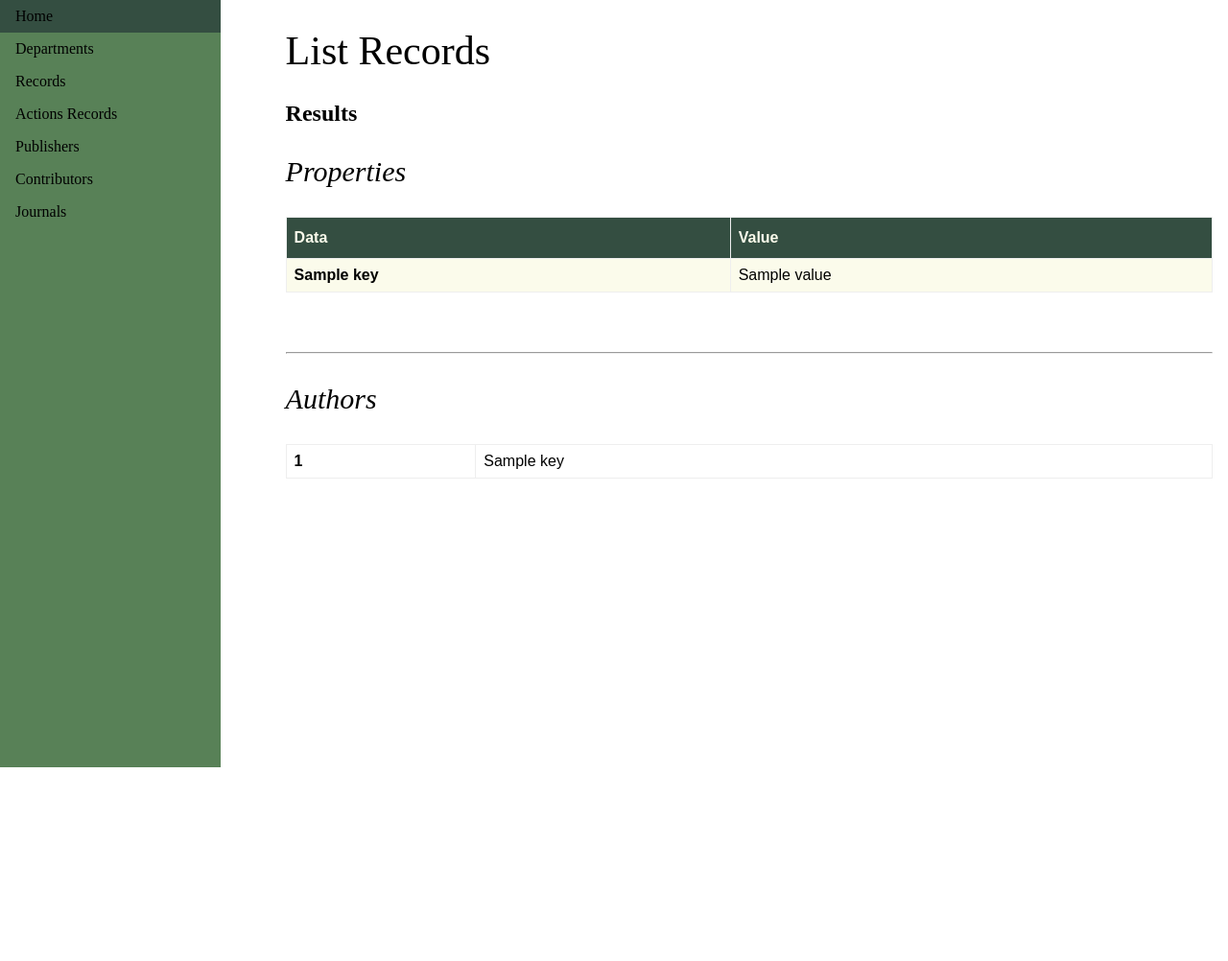
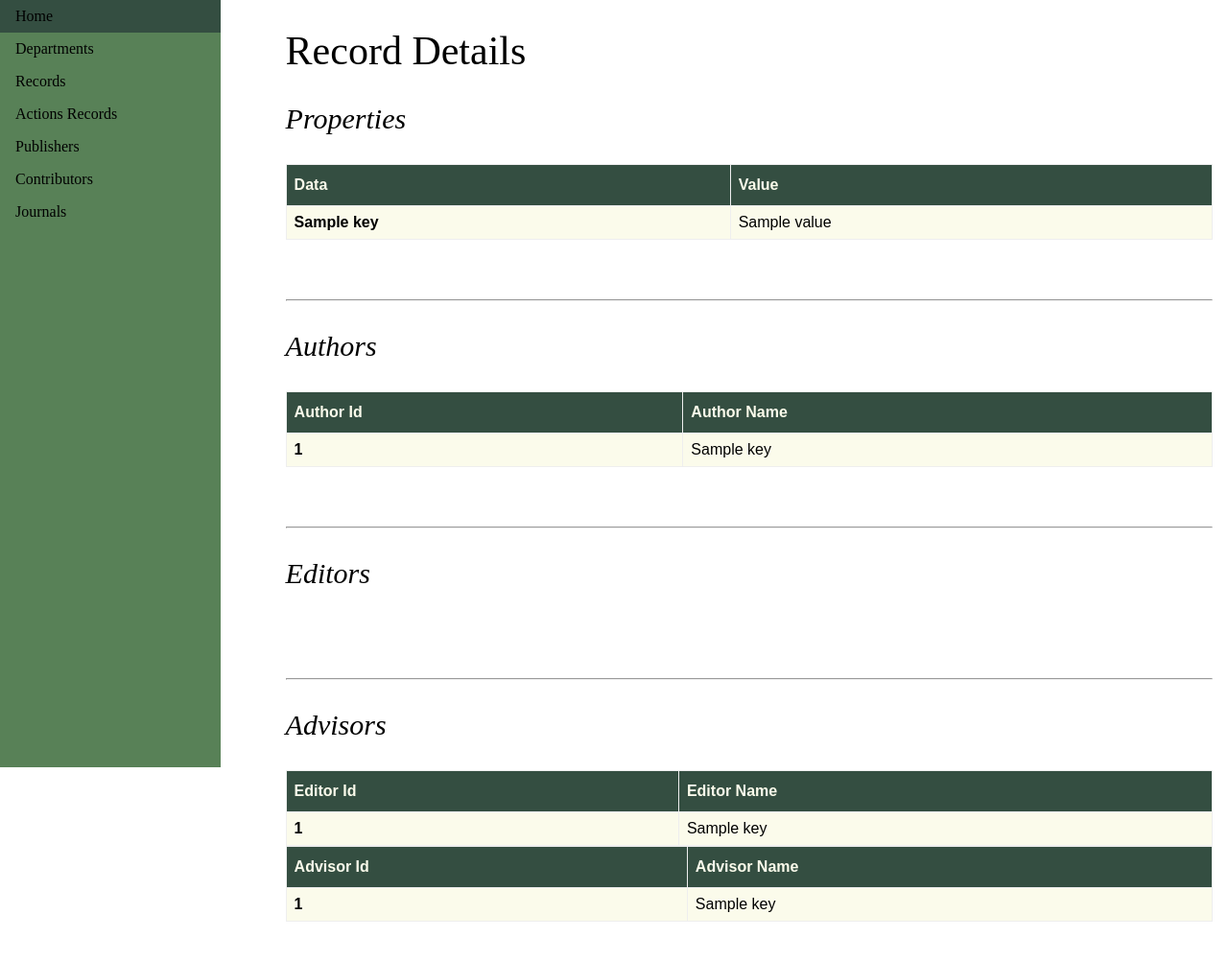
Before and after one commit to DBarbosa15987/RPCW2024, a Flask app: template Projeto2024/repositorium/templates/record.html in a window 1280 px wide. Shown: the part 52-1054 px from the top of the page at 96% size. Run offline with Flask 3, Linux system fonts and the light colour scheme; the template is opened without the code that fills it: most values are stand-ins (such as "Sample title", 1, 10 or a date in 2020); some web fonts are replaced.

Commit message:
Routing dos filtros a funcionar

```diff
--- a/Projeto2024/repositorium/app.py
+++ b/Projeto2024/repositorium/app.py
@@ -18,6 +18,14 @@
 reset = True
 
 current_route = ""
+current_filter_route = ""
+
+def filter_switch():
+    global current_route, current_filter_route
+    if current_route == "/listRecords":
+        current_filter_route = "listRecords"
+    elif current_route == "/actionsRecords":
+        current_filter_route = "actionsRecords"
 
 def sparql_get_query(query):
     sparql = SPARQLWrapper(graphdb_endpoint)
@@ -38,7 +46,7 @@
     pass
 
 def listRecordsGET( page_to_render = 'listRecords.html'):
-    global limit
+    global limit, current_filter_route
     query = f"""
     PREFIX : {prefix}
 SELECT * WHERE {{
@@ -91,12 +99,15 @@
                     curr['names'] = [(r['name'],id)]
         data.append(curr)
         count = countResult[0].get('count')
-        return render_template(page_to_render, listRecords=data, page = page, count=count)
+
+        filter_switch()
+
+        return render_template(page_to_render, listRecords=data, page = page, count=count, filter_route=current_filter_route)
     else:
         return render_template(page_to_render, data=[])
 
 
-def listRecordsPOST(form):
+def listRecordsPOST(form, page_to_render = 'listRecords.html'):
     record_id = form.get('recordId')
     title = form.get('title')
     contributor = form.get('contributor')
@@ -188,9 +199,12 @@
 
         data.append(curr)
 
-        return render_template('actions_records.html', listRecords=data)
+        filter_switch()
+        print(f"{current_route} - {current_filter_route}")
+
+        return render_template(page_to_render, listRecords=data, fr = current_filter_route)
     else:
-        return render_template('actions_records.html', data=[])
+        return render_template(page_to_render, data=[])
 
 
 def getRecordById(id):
@@ -373,7 +387,6 @@
 
         return render_template('record.html', data=data)
     else:
-
         return render_template('empty.html', data=[])
 
 #/recordDelete/${recordId}
@@ -665,12 +678,11 @@
 @app.route("/actionsRecords",methods={'GET','POST'})
 def actionsRecords():
     global current_route, page
+    current_route = "/actionsRecords"
     if request.method == 'GET':
-        current_route = "/actionsRecords"
         return listRecordsGET(page_to_render='actions_records.html')
     elif request.method == 'POST':
-        return listRecordsPOST(request.form)
-
+        return listRecordsPOST(request.form, page_to_render='actions_records.html')
 
 @app.route('/')
 def index():
--- a/Projeto2024/repositorium/static/styles/filters.css
+++ b/Projeto2024/repositorium/static/styles/filters.css
@@ -76,5 +76,5 @@
 }
 
 .filters .input-group input[type="submit"]:active {
-    background-color: #004494;
+    background-color: var(--colorSix);
 }
--- a/Projeto2024/repositorium/templates/empty.html
+++ b/Projeto2024/repositorium/templates/empty.html
@@ -13,6 +13,8 @@
     <div class="sidebar">
         {% include 'sidebar.html' %}
     </div>
-    <p>Sucks to be you. There is no info. Go back.</p>
+    <div class="content">
+        <p>Sucks to be you. There is no info. Go back.</p>
+    </div>
 </body>
 </html>
--- a/Projeto2024/repositorium/templates/filters.html
+++ b/Projeto2024/repositorium/templates/filters.html
@@ -1,5 +1,7 @@
 <h2>Filters</h2>
-<form class="form_filters" action="actionsRecords" method="post">
+<p>{{filter_route}}</p>
+<form class="form_filters" action="{{filter_route}}" method="post">
+    <!--"actionsRecords" -->
     <div class="input-group recordId">
         <label for="recordId">Id:</label>
         <input type="text" id="recordId" name="recordId">
--- a/Projeto2024/repositorium/templates/listJournals.html
+++ b/Projeto2024/repositorium/templates/listJournals.html
@@ -20,8 +20,8 @@
         <h2>Results | {{ listJournals|length }}</h2>
         <table id="listJournals" class="tab_green">
             <tr>
-                <th>Publisher ID</th>
-                <th>Publisher Name</th>
+                <th>Journal ID</th>
+                <th>Journal Name</th>
             </tr>
             {% for pub in listJournals %}
             <tr>
--- a/Projeto2024/repositorium/templates/record.html
+++ b/Projeto2024/repositorium/templates/record.html
@@ -18,8 +18,7 @@
 
     <div class="content">
         <div class="list">
-            <h1>List Records</h1>
-            <h2>Results</h2>
+            <h1>Record Details</h1>
             <h3>Properties</h3>
             <table id="listRecords" class="tab_green">
                 <tr>
@@ -37,6 +36,10 @@
             <br><br><br><hr>
             <h3>Authors</h3>
             <table class="tab_green">
+                <tr>
+                    <th>Author Id</th>
+                    <th>Author Name</th>
+                </tr>
                 {% for key in data.authors %}
                 <tr>
                     <td> <b> {{key.id}} </b> </td>
@@ -48,6 +51,45 @@
                 </tr>
                 {% endfor %}
             </table>
+
+            <br><br><br><hr>
+            <h3>Editors</h3>
+            <table class="tab_green">
+                <tr>
+                    <th>Editor Id</th>
+                    <th>Editor Name</th>
+                </tr>
+                {% for key in data.editors %}
+                <tr>
+                    <td> <b> {{key.id}} </b> </td>
+                    {%if key.name != ""%}
+                        <td> {{ key.name }}</td>
+                    {%else%}
+                        <td> --- </td>
+                    {%endif%}
+                </tr>
+            {% endfor %}
+
+            <br><br><br><hr>
+            <h3>Advisors</h3>
+            <table class="tab_green">
+                <tr>
+                    <th>Advisor Id</th>
+                    <th>Advisor Name</th>
+                </tr>
+                {% for key in data.advisors %}
+                <tr>
+                    <td> <b> {{key.id}} </b> </td>
+                    {%if key.name != ""%}
+                        <td> {{ key.name }}</td>
+                    {%else%}
+                        <td> --- </td>
+                    {%endif%}
+                </tr>
+            {% endfor %}
+            </table>
+
+
         </div>
     </div>
 
```
Also changed, not shown: Projeto2024/repositorium/templates/actions_records.html (+3 -4 lines), Projeto2024/repositorium/templates/element.html (deleted, +0 -49 lines), Projeto2024/repositorium/templates/index_old.html (deleted, +0 -29 lines).
